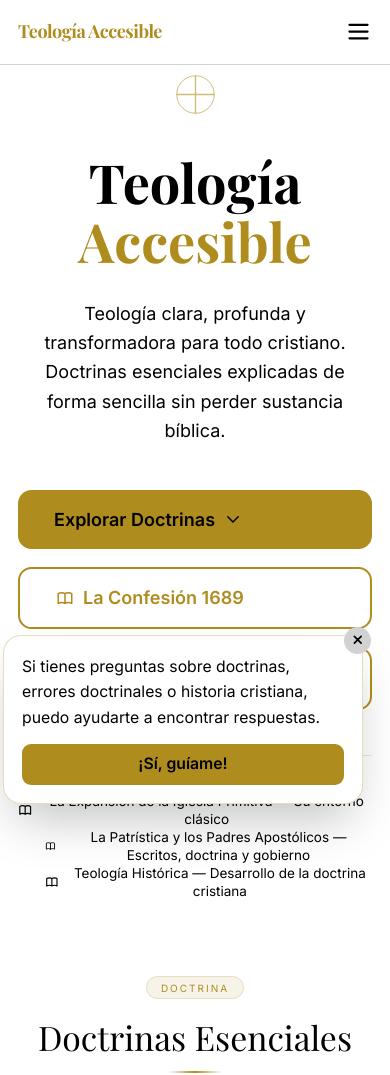
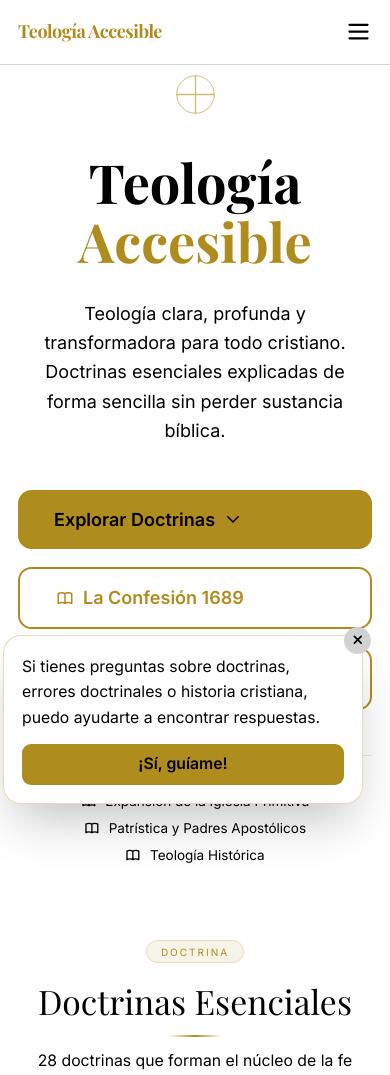
Before and after one commit to fabioledezma/teologia-bautista, a Next.js app: page / in a window 390 px wide. Shown: the top 1075 px of the page. Built offline with nearby package versions, Linux system fonts and the light colour scheme; a web font is replaced by a local one.

Commit message:
fix: stack history links vertically on mobile, shorten labels

```diff
--- a/src/app/page.tsx
+++ b/src/app/page.tsx
@@ -56,33 +56,33 @@ export default function HomePage() {
             </Link>
           </div>
 
-          <div className="mt-10 pt-8 border-t border-border/50">
+          <div className="mt-10 pt-8 border-t border-border/50 flex flex-col items-center gap-2">
             <Link
               href="/historia/expansion"
               className="inline-flex items-center gap-2 text-xs text-text-2 hover:text-gold transition"
             >
-              <svg className="w-3.5 h-3.5" fill="none" viewBox="0 0 24 24" stroke="currentColor" strokeWidth={2}>
+              <svg className="w-3.5 h-3.5 flex-shrink-0" fill="none" viewBox="0 0 24 24" stroke="currentColor" strokeWidth={2}>
                 <path strokeLinecap="round" strokeLinejoin="round" d="M12 6.253v13m0-13C10.832 5.477 9.246 5 7.5 5S4.168 5.477 3 6.253v13C4.168 18.477 5.754 18 7.5 18s3.332.477 4.5 1.253m0-13C13.168 5.477 14.754 5 16.5 5c1.747 0 3.332.477 4.5 1.253v13C19.832 18.477 18.247 18 16.5 18c-1.746 0-3.332.477-4.5 1.253" />
               </svg>
-              La Expansión de la Iglesia Primitiva — Su entorno clásico
+              Expansión de la Iglesia Primitiva
             </Link>
             <Link
               href="/historia/patristica"
-              className="inline-flex items-center gap-2 text-xs text-text-2 hover:text-gold transition ml-6"
+              className="inline-flex items-center gap-2 text-xs text-text-2 hover:text-gold transition"
             >
-              <svg className="w-3.5 h-3.5" fill="none" viewBox="0 0 24 24" stroke="currentColor" strokeWidth={2}>
+              <svg className="w-3.5 h-3.5 flex-shrink-0" fill="none" viewBox="0 0 24 24" stroke="currentColor" strokeWidth={2}>
                 <path strokeLinecap="round" strokeLinejoin="round" d="M12 6.253v13m0-13C10.832 5.477 9.246 5 7.5 5S4.168 5.477 3 6.253v13C4.168 18.477 5.754 18 7.5 18s3.332.477 4.5 1.253m0-13C13.168 5.477 14.754 5 16.5 5c1.747 0 3.332.477 4.5 1.253v13C19.832 18.477 18.247 18 16.5 18c-1.746 0-3.332.477-4.5 1.253" />
               </svg>
-              La Patrística y los Padres Apostólicos — Escritos, doctrina y gobierno
+              Patrística y Padres Apostólicos
             </Link>
             <Link
               href="/historia/teologia-historica"
-              className="inline-flex items-center gap-2 text-xs text-text-2 hover:text-gold transition ml-6"
+              className="inline-flex items-center gap-2 text-xs text-text-2 hover:text-gold transition"
             >
-              <svg className="w-3.5 h-3.5" fill="none" viewBox="0 0 24 24" stroke="currentColor" strokeWidth={2}>
+              <svg className="w-3.5 h-3.5 flex-shrink-0" fill="none" viewBox="0 0 24 24" stroke="currentColor" strokeWidth={2}>
                 <path strokeLinecap="round" strokeLinejoin="round" d="M12 6.253v13m0-13C10.832 5.477 9.246 5 7.5 5S4.168 5.477 3 6.253v13C4.168 18.477 5.754 18 7.5 18s3.332.477 4.5 1.253m0-13C13.168 5.477 14.754 5 16.5 5c1.747 0 3.332.477 4.5 1.253v13C19.832 18.477 18.247 18 16.5 18c-1.746 0-3.332.477-4.5 1.253" />
               </svg>
-              Teología Histórica — Desarrollo de la doctrina cristiana
+              Teología Histórica
             </Link>
           </div>
         </div>
```
